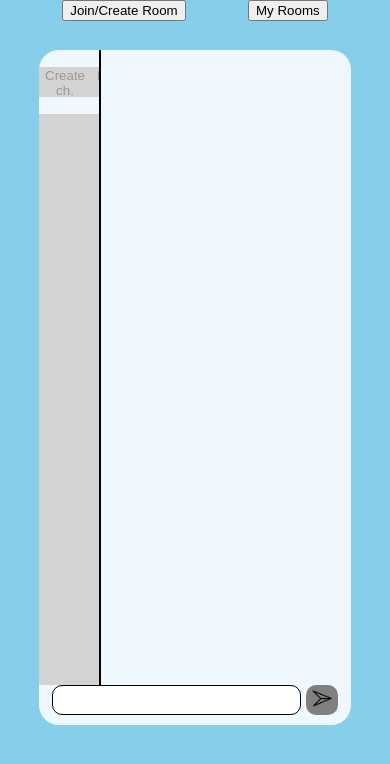
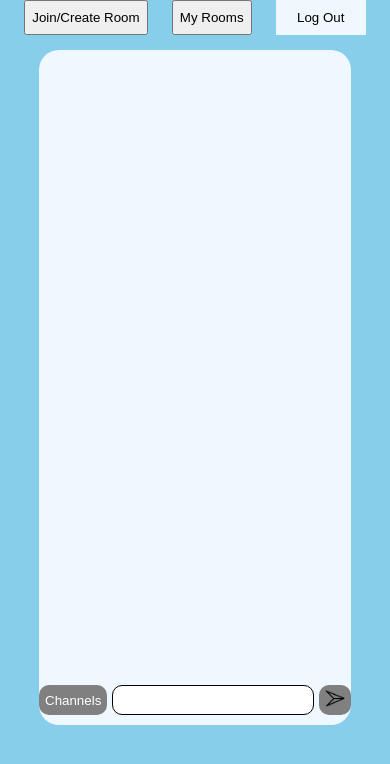
Before and after one commit to TanimK02/ChatRoom, a Python web app: template templates/chatroom.html in a window 390 px wide. Shown: the top 764 px of the page. Run offline with Jinja, Linux system fonts and the light colour scheme; the template is opened without the code that fills it, so the values that code supplies are empty; some libraries are stand-ins or nearby versions.

Commit message:
added more mobile compatibility

```diff
--- a/app.py
+++ b/app.py
@@ -10,8 +10,7 @@ from resources.user import user_blp
 from resources.rooms import room_blp
 from resources.channel import channel_blp
 import logging
-import sys
-import os
+from datetime import timedelta
 
 def create_app():
     app = Flask(__name__)
@@ -23,6 +22,7 @@ def create_app():
     app.config['WTF_CSRF_ENABLED'] = False
     app.config["SQLALCHEMY_DATABASE_URI"] = 'sqlite:///../example.db'
     app.config['SECRET_KEY'] = "12dsfaa"
+    app.config['REMEMBER_COOKIE_DURATION'] = timedelta(days=1)
     CORS(app)
     login_manager = LoginManager()
     login_manager.init_app(app)
--- a/static/css/styles.css
+++ b/static/css/styles.css
@@ -95,6 +95,13 @@ header {
     font-family: 'Comic Neue', cursive;
     display: flex;
     justify-content: space-evenly;
+}
+
+header a button {
+    border: none;
+    background-color: var(--co-colors2);
+    height: 35px;
+    width: 90px;
 }
 
 /* Lists */
@@ -479,6 +486,28 @@ main {
     right: 10px;
 }
 
+.mobile-ch {
+    display: none;
+    color: white;
+}
+
+@media (max-width: 500px) {
+    #ced, #channels-list{
+        display: none;
+        grid: 0/0 0/0;
+    }
+    #msg-list {
+        grid-column: 1/3;
+        grid-row-start: 1;
+        grid-row-end: 3;
+    }
+    .mobile-ch {
+        display: block;
+    }
+}
+
+
+
 .name-edit-div {
     display: flex;
     align-items: center;
--- a/static/js/script.js
+++ b/static/js/script.js
@@ -28,6 +28,7 @@ const channelAdd = document.getElementById("add-channel");
 const createChBtn = document.getElementById("create-ch");
 const edChBtn = document.getElementById("edit-ch");
 const edChDiv = document.getElementById("ed-channel");
+const mobileCh = document.getElementById("mobile-ch");
 const socket = io();
 let server = "";
 let roomId = "";
@@ -181,10 +182,11 @@ const loadChannels = (result) => {
             socket.emit('leave', { "room": server });
             clearMsg();
             socket.emit("join", {
-                "room": `${channel.room_id}`,
+                "room": `${channel.room_id ? channel.room_id : roomId}`,
                 "channel_id": `${channel.id}`
             });
             edChDiv.querySelector("h1").textContent = channel.name.toUpperCase();
+            console.log(channel);
         })
     } )
 };
@@ -219,6 +221,31 @@ try {
 }
 
 }
+
+const openMChannels = () => {
+    if (channelList.querySelectorAll(".close").length == 0){
+    const close = document.createElement("button");
+    close.textContent = "Close Window";
+    close.style.backgroundColor = "red";
+    close.style.color = "white";
+    close.classList.add("close");
+    close.addEventListener("click", () => {
+        channelList.style.display = "none";
+    });
+    channelList.prepend(close);
+    close.style.height = "50px";
+    close.style.width = "100%";};
+    channelList.style.display = "flex";
+    channelList.style.flexDirection = "column";
+    channelList.style.alignItems = "center";
+    channelList.style.position = "absolute";
+    channelList.style.top = "0";
+    channelList.style.left = "0";
+    channelList.style.zIndex = "999";
+    channelList.style.width = "100%";
+    channelList.style.height = "100%";
+
+};
 
 // Socket Event Handlers
 socket.on('connect', () => {
@@ -271,6 +298,9 @@ socket.on('join', (data) => {
         createChBtn.disabled = admin? false : true;
         edChBtn.disabled = admin? false : true;
         getChannels();
+        if (channelList.querySelector(".close")) {
+            channelList.style.display = "none";
+        }
     } else {
         roomName.textContent = "Join A Room";
         joinerDiv.querySelectorAll(".errors").forEach(el => el.remove());
@@ -278,6 +308,7 @@ socket.on('join', (data) => {
         error.textContent = "Failed to join room";
         error.classList.add("errors");
         joinerDiv.querySelector("h2").insertAdjacentElement("afterend", error);
+        channelList.innerHTML = "";
     }
 });
 
@@ -436,3 +467,10 @@ msgList.addEventListener("scroll", () => {
         chatPage += 1;
     };;
 });
+
+mobileCh.addEventListener("click", ( () => {
+    if (roomId) {
+        openMChannels()
+    };
+}
+));
--- a/templates/chatroom.html
+++ b/templates/chatroom.html
@@ -26,6 +26,7 @@
                 </div>
             </div>
             <button id="MR-button">My Rooms</button>
+            <a href="/logout"><button id="Log Out">Log Out</button></a>
         </header>
 
         <!-- Rooms Container -->
@@ -84,6 +85,7 @@
             <ul id="msg-list"></ul>
             </div>
             <div class="message-container">
+                <button class="mobile-ch" id="mobile-ch">Channels</button>
                 <input id="message" type="text"/>
                 <button id="send-btn">
                     <img src="{{ url_for('static', filename='images/send.png') }}" alt="Send"/>
```
Also changed, not shown: resources/user.py (+6 -5 lines), example.db.
